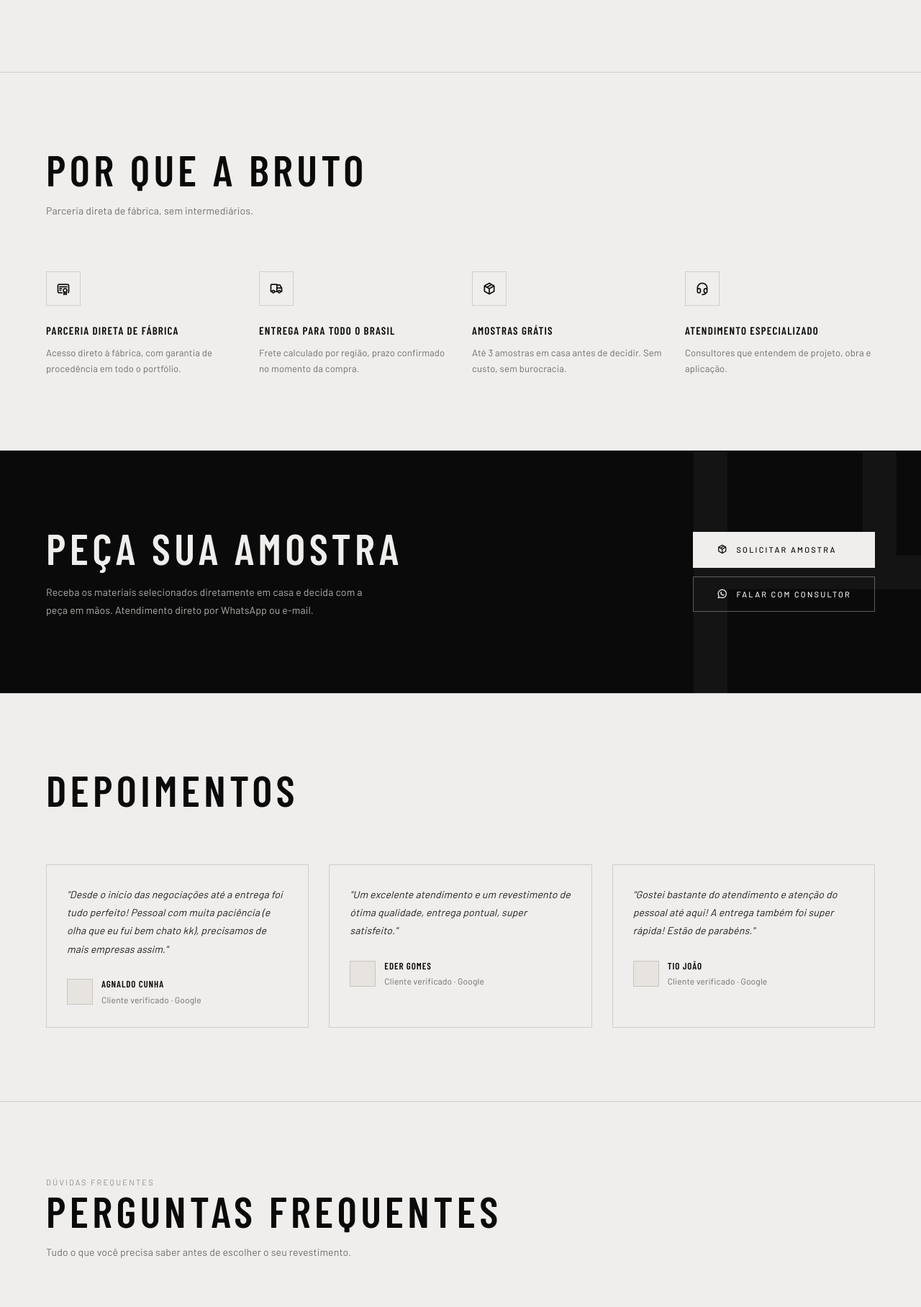
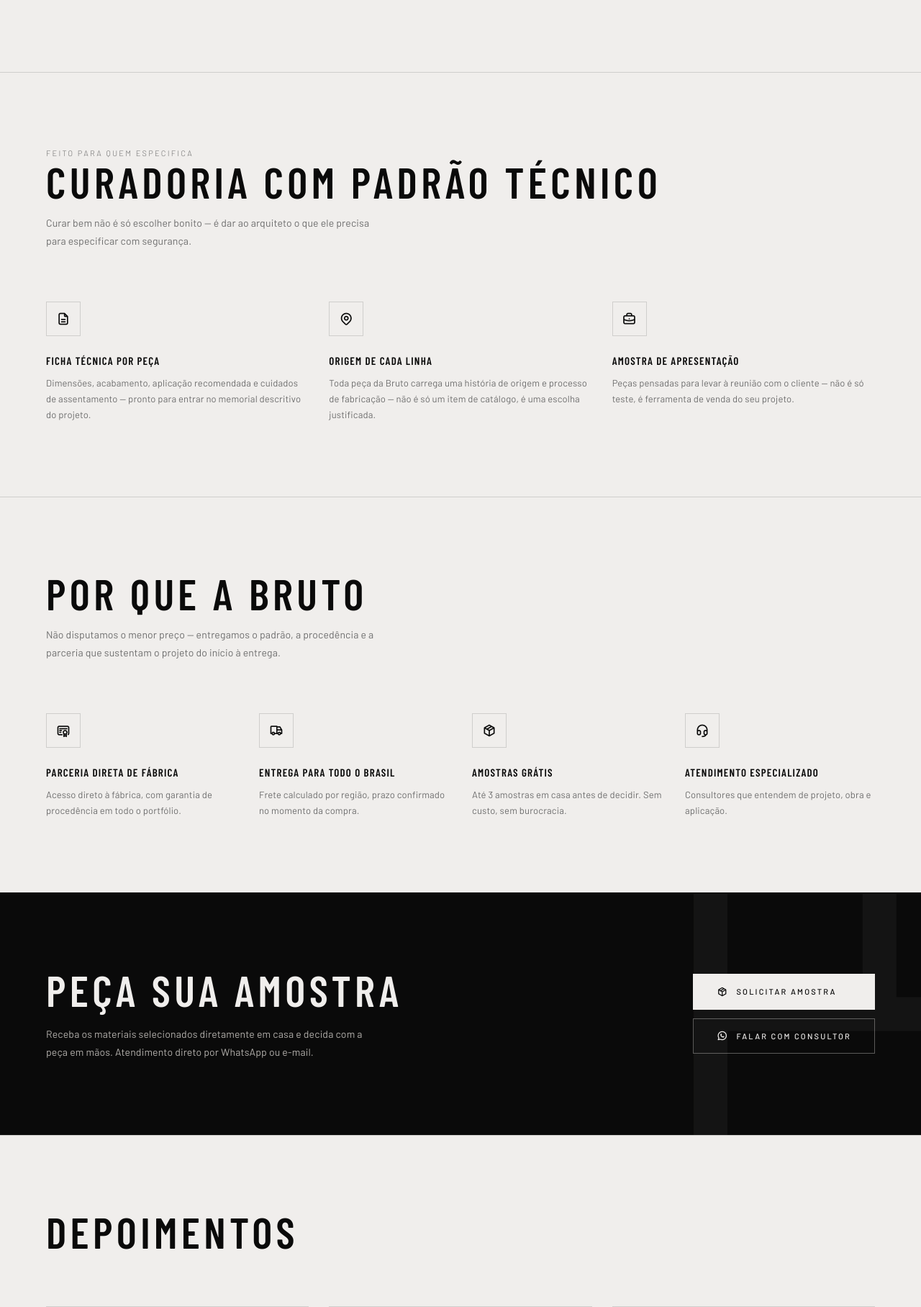
Before and after one commit to devupsite/bruto, a PHP site: page / in a window 1280 px wide. Shown: the part 3870-5686 px from the top of the page at 72% size. Run offline with PHP 8.4, Linux system fonts and the light colour scheme.

Commit message:
feat: adiciona seção Padrão de Especificação + ajusta copy de Diferenciais
- Nova seção 'Curadoria com padrão técnico' entre Sobre e Diferenciais,
  com 3 cards: ficha técnica por peça, origem da linha, amostra de apresentação
- Ajusta subtítulo de 'Por que a Bruto' reforçando posicionamento de padrão
  e procedência acima de menor preço

```diff
--- a/index.html
+++ b/index.html
@@ -280,6 +280,43 @@
 
 
   <!-- ══════════════════════════════════════════
+       PADRÃO DE ESPECIFICAÇÃO
+  ══════════════════════════════════════════ -->
+  <section class="especificacao" id="especificacao">
+    <div class="wrap">
+
+      <div class="section-head reveal">
+        <span class="eyebrow">Feito para quem especifica</span>
+        <h2 class="display-title">Curadoria com padrão técnico</h2>
+        <p class="section-sub">Curar bem não é só escolher bonito — é dar ao arquiteto o que ele precisa para especificar com segurança.</p>
+      </div>
+
+      <div class="grid-3">
+
+        <div class="reveal reveal-delay-1">
+          <div class="dif__icon"><i class="ti ti-file-description" aria-hidden="true"></i></div>
+          <h3 class="dif__title">Ficha técnica por peça</h3>
+          <p class="dif__body">Dimensões, acabamento, aplicação recomendada e cuidados de assentamento — pronto para entrar no memorial descritivo do projeto.</p>
+        </div>
+
+        <div class="reveal reveal-delay-2">
+          <div class="dif__icon"><i class="ti ti-map-pin" aria-hidden="true"></i></div>
+          <h3 class="dif__title">Origem de cada linha</h3>
+          <p class="dif__body">Toda peça da Bruto carrega uma história de origem e processo de fabricação — não é só um item de catálogo, é uma escolha justificada.</p>
+        </div>
+
+        <div class="reveal reveal-delay-3">
+          <div class="dif__icon"><i class="ti ti-briefcase" aria-hidden="true"></i></div>
+          <h3 class="dif__title">Amostra de apresentação</h3>
+          <p class="dif__body">Peças pensadas para levar à reunião com o cliente — não é só teste, é ferramenta de venda do seu projeto.</p>
+        </div>
+
+      </div>
+    </div>
+  </section>
+
+
+  <!-- ══════════════════════════════════════════
        DIFERENCIAIS
   ══════════════════════════════════════════ -->
   <section class="diferenciais">
@@ -287,7 +324,7 @@
 
       <div class="section-head reveal">
         <h2 class="display-title">Por que a Bruto</h2>
-        <p class="section-sub">Parceria direta de fábrica, sem intermediários.</p>
+        <p class="section-sub">Não disputamos o menor preço — entregamos o padrão, a procedência e a parceria que sustentam o projeto do início à entrega.</p>
       </div>
 
       <div class="grid-4">
--- a/styles.css
+++ b/styles.css
@@ -549,6 +549,11 @@
       .sobre__media { aspect-ratio: 16 / 10; order: -1; }
       .sobre__pilares { grid-template-columns: 1fr; }
     }
+
+    /* ════════════════════════════════════════════
+       PADRÃO DE ESPECIFICAÇÃO
+    ════════════════════════════════════════════ */
+    .especificacao { padding: var(--sec-pad) 0; border-top: 1px solid var(--line); }
 
     /* ════════════════════════════════════════════
        DIFERENCIAIS
```
